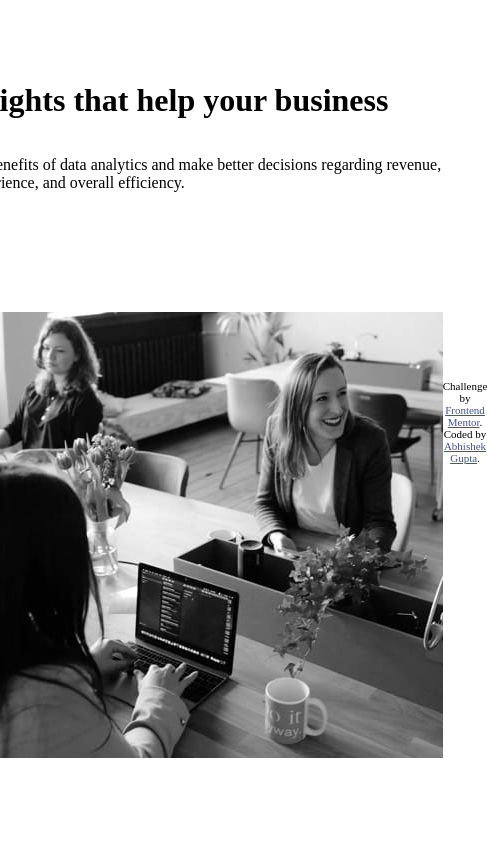
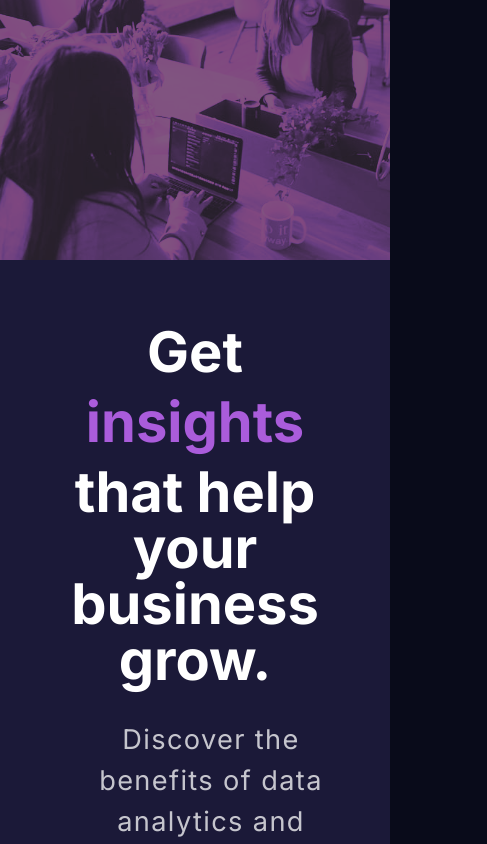
Before and after one commit to Abhishek-G06/stats-preview-card-component, a plain HTML site: page index.html in a window 390 px wide. Shown: the top 844 px of the page, 487 px wide, since content can reach past the window. Drawn offline with Linux system fonts and the light colour scheme.

Commit message:
CSS updated.

```diff
--- a/style.css
+++ b/style.css
@@ -1,48 +1,84 @@
-:root {
-    /* Colors */
-
-    --Very-dark-blue: hsl(233, 47%, 7%);    /* (main background) */
-    --Dark-desaturated-blue: hsl(244, 38%, 16%);    /* (card background) */
-    --Soft-violet: hsl(277, 64%, 61%);  /* (accent) */
-
-    --White: hsl(0, 0%, 100%);  /* (main heading, stats) */
-    --Slightly-transparent-white: hsla(0, 0%, 100%, 0.75);  /* (main paragraph) */
-    --Slightly-transparent-white: hsla(0, 0%, 100%, 0.6);   /* (stat headings) */
-}
-
 *,
 *::before,
 *::after {
   box-sizing: border-box;
 }
-
 * {
   margin: 0;
-}
-
-html {
-    -moz-text-size-adjust: none;
-    -webkit-text-size-adjust: none;
-    text-size-adjust: none;
+  padding: 0;
+  line-height: 1.5;
 }
 
 body {
-    margin-block-end: 0;
+  font-family: "Inter", sans-serif;
   display: flex;
+  flex-direction: column;
   justify-content: center;
   align-items: center;
   height: 100vh;
+  background-color: hsl(233deg 47% 7%);
+  font-size: 0.9rem;
 }
 
-main {
-    display: flex;
-    justify-content: center;
-    align-items: center;
+.container {
+  display: grid;
+  grid-template-columns: 1fr 1fr;
+
+  background-color: hsl(244deg 38% 16%);
+  border-radius: 10px;
 }
 
+.left {
+  margin: 4rem 0 0 4rem;
+}
 
+.left__title {
+  max-width: 18ch;
+  line-height: 1;
+  color: hsl(0, 0%, 100%);
+  font-weight: 700;
+  font-size: 2.2rem;
+}
+
+#purple {
+  color: hsl(277, 64%, 61%);
+}
+
+.left__description {
+  max-width: 40ch;
+  color: hsla(0, 0%, 100%, 0.75);
+  margin-top: 2rem;
+  margin-bottom: 5rem;
+}
+
+.left__achievement {
+  display: grid;
+  grid-template-columns: 140px 140px 140px;
+  color: hsla(0, 0%, 100%, 0.6);
+}
+
+.numbers {
+  color: hsl(0, 0%, 100%);
+  font-size: 1.5rem;
+}
+
+.names {
+  font-size: 0.7rem;
+  letter-spacing: 0.2em;
+}
+
+.right img {
+  height: 100%;
+  width: 100%;
+  border-top-right-radius: 10px;
+  border-bottom-right-radius: 10px;
+  filter: invert(7%) sepia(10%) saturate(5916%) hue-rotate(243deg)
+    brightness(50%) contrast(80%);
+}
 
 .attribution {
+    margin-top: 20px;
+    color: white;
     font-size: 11px;
     text-align: center;
 }
@@ -50,3 +86,50 @@ main {
 .attribution a {
     color: hsl(228, 45%, 44%);
 }
+@media only screen and (max-width: 900px) {
+  body {
+    display: flex;
+    justify-content: center;
+    align-items: center;
+    height: 200vh;
+  }
+
+  .container {
+    display: flex;
+    flex-direction: column-reverse;
+  }
+  .left {
+    margin: 4rem;
+  }
+  .right img {
+    border-top-left-radius: 10px;
+    border-bottom-right-radius: 0px;
+  }
+
+  .left__achievement {
+    display: flex;
+    flex-direction: column;
+    text-align: center;
+    gap: 2rem;
+    padding-bottom: 2rem;
+  }
+  .left__title {
+    font-size: 3.5rem;
+    max-width: 15ch;
+    text-align: center;
+  }
+  .left__description {
+    font-size: 1.7rem;
+    letter-spacing: 0.05em;
+    max-width: 30ch;
+    text-align: center;
+    margin-left: 2rem;
+  }
+  .numbers {
+    font-size: 3rem;
+    text-align: center;
+  }
+  .names {
+    font-size: 1.3rem;
+  }
+}
```
Lines whose indentation alone changed are shown as unchanged.
